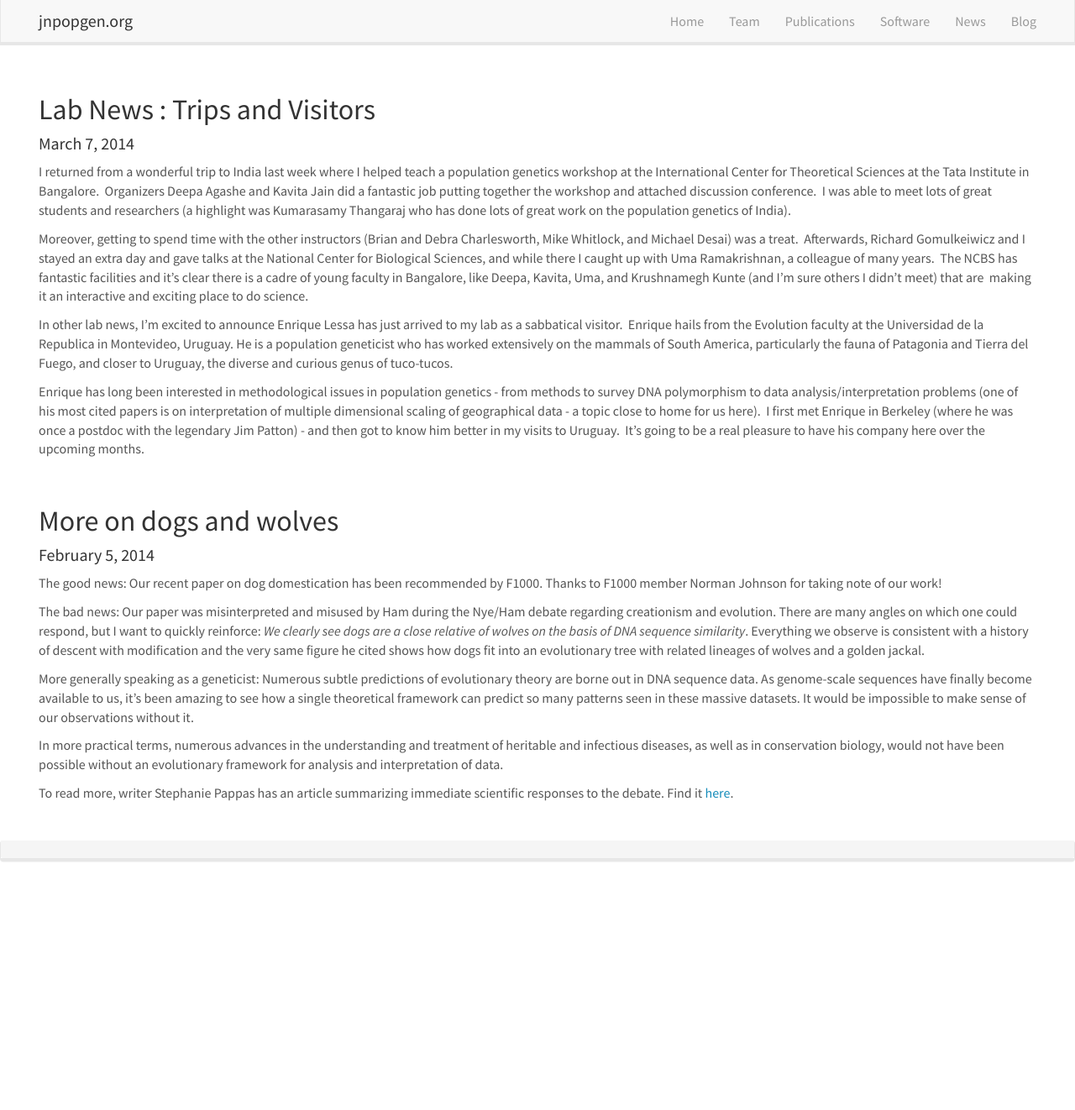
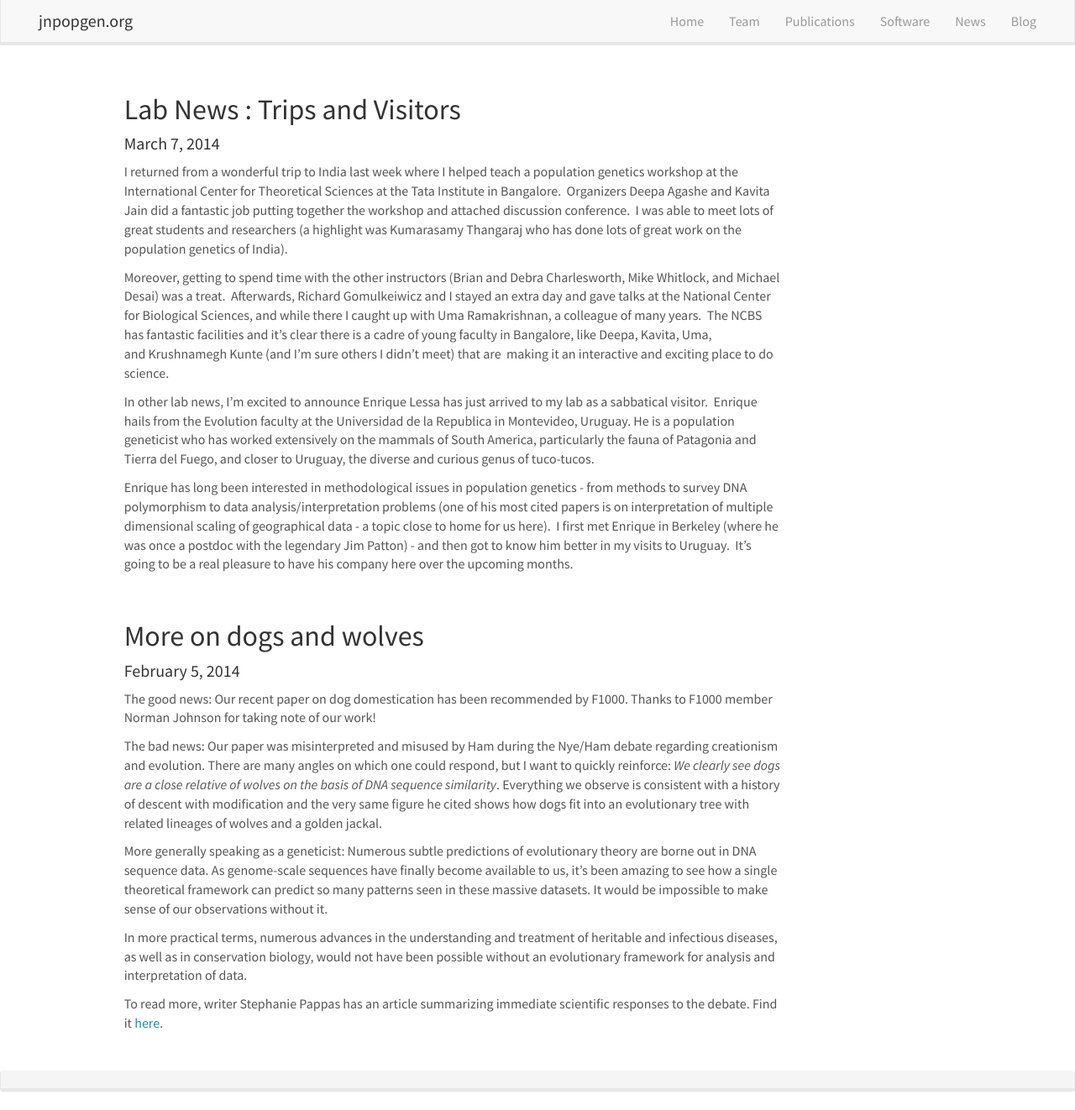
Before and after one commit to NovembreLab/NovembreLab.github.io, a Jekyll site: the page built from _pages/blog.md, in a window 1280 px wide and 1322 px high. Shown: the whole window at 84% size. Built offline with Jekyll 4.4.1, drawn with Linux system fonts in a browser that asks for light colours; nearby versions of some CDN libraries.

Commit message:
Changed spacing - should mostly affect allnews page.

```diff
--- a/_layouts/textlay.html
+++ b/_layouts/textlay.html
@@ -1,6 +1,12 @@
 ---
 layout: default
 ---
-<div id="textid" class="col-sm-12">
+
+
+
+<div class="col-sm-1">
+</div>
+
+<div id="textid" class="col-sm-8">
   {{ content }}
 </div>
```
